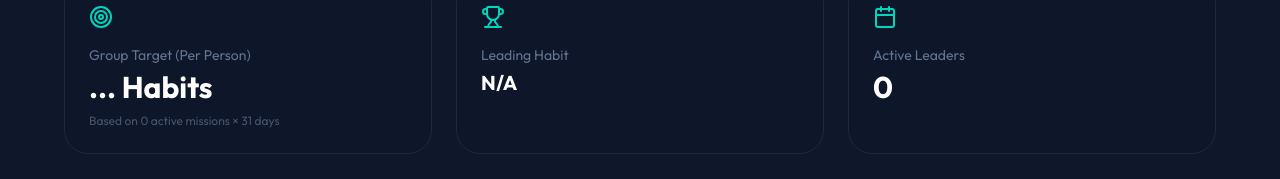
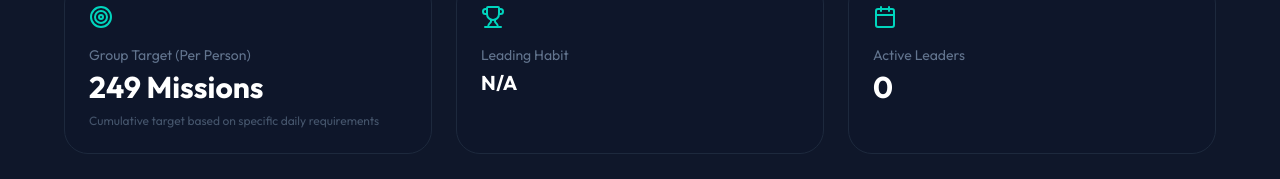
Before and after one commit to Gaweshi2000/rr-elite-group-performance-tracker, a Next.js app: page /analysis in a window 1280 px wide. Shown: the part 180-359 px from the top of the page. Built offline with nearby package versions, Linux system fonts and the light colour scheme; no server answers; the database is empty.

Commit message:
Refactor habit target calculation to use dynamicTarget
Replaced totalDailyHabits with dynamicTarget for habit calculations and updated related UI elements.

```diff
--- a/app/analysis/page.tsx
+++ b/app/analysis/page.tsx
@@ -13,12 +13,11 @@ import {
   Target,
   Loader2,
 } from "lucide-react";
+import { getHabitsForDate } from "../lib/habits";
 
 export default function AnalysisPage() {
   const [data, setData] = useState<any[]>([]);
   const [loading, setLoading] = useState(true);
-
-  const [totalDailyHabits, setTotalDailyHabits] = useState(0);
 
   const now = new Date();
   const currentMonthName = now
@@ -27,14 +26,31 @@ export default function AnalysisPage() {
   const currentYear = now.getFullYear();
   const daysPassed = now.getDate();
 
-  const targetHabits = daysPassed * (totalDailyHabits || 1);
+  const [dynamicTarget, setDynamicTarget] = useState(0);
 
   useEffect(() => {
+    const calculateAccurateTarget = () => {
+      let totalExpected = 0;
+      const today = new Date();
+      const currentYear = today.getFullYear();
+      const currentMonth = today.getMonth();
+      const daysInMonth = today.getDate();
+
+      for (let day = 1; day <= daysInMonth; day++) {
+        const dateIterator = new Date(currentYear, currentMonth, day);
+
+        const requiredHabits = getHabitsForDate(dateIterator);
+
+        totalExpected += requiredHabits.length;
+      }
+
+      setDynamicTarget(totalExpected);
+    };
+
+    calculateAccurateTarget();
+
     const loadSystem = async () => {
       try {
-        const habitsSnapshot = await getDocs(collection(db, "habits"));
-        setTotalDailyHabits(habitsSnapshot.size);
-
         const result = await fetchMonthlyData();
 
         const currentMonthData = result.filter((item: any) => {
@@ -74,7 +90,7 @@ export default function AnalysisPage() {
 
     acc[name].dates.add(dateKey);
     curr.habits.forEach((h: string) =>
-      acc[name].dailyHabits.add(`${dateKey}-${h}`)
+      acc[name].dailyHabits.add(`${dateKey}-${h}`),
     );
 
     return acc;
@@ -96,7 +112,7 @@ export default function AnalysisPage() {
     }, {});
 
   const topHabit = Object.entries(habitFrequency).sort(
-    (a: any, b: any) => b[1] - a[1]
+    (a: any, b: any) => b[1] - a[1],
   )[0];
 
   if (loading)
@@ -135,10 +151,10 @@ export default function AnalysisPage() {
               Group Target (Per Person)
             </p>
             <h3 className="text-3xl font-bold text-white">
-              {totalDailyHabits > 0 ? targetHabits : "..."} Habits
+              {dynamicTarget} Missions
             </h3>
             <p className="text-xs text-slate-600 mt-2">
-              Based on {totalDailyHabits} active missions × {daysPassed} days
+              Cumulative target based on specific daily requirements
             </p>
           </div>
           <div className="bg-slate-900/50 border border-slate-800 p-6 rounded-3xl">
@@ -177,7 +193,7 @@ export default function AnalysisPage() {
                 {Object.entries(leaderTotals)
                   .sort((a: any, b: any) => b[1] - a[1])
                   .map(([name, total]: [string, any]) => {
-                    const safeTarget = targetHabits > 0 ? targetHabits : 1;
+                    const safeTarget = dynamicTarget > 0 ? dynamicTarget : 1;
                     const percentage = Math.round((total / safeTarget) * 100);
 
                     return (
@@ -204,7 +220,7 @@ export default function AnalysisPage() {
                           </span>
                           <span className="text-slate-500 text-sm">
                             {" "}
-                            / {targetHabits}
+                            / {dynamicTarget}
                           </span>
                         </td>
                         <td className="px-8 py-6">
```
